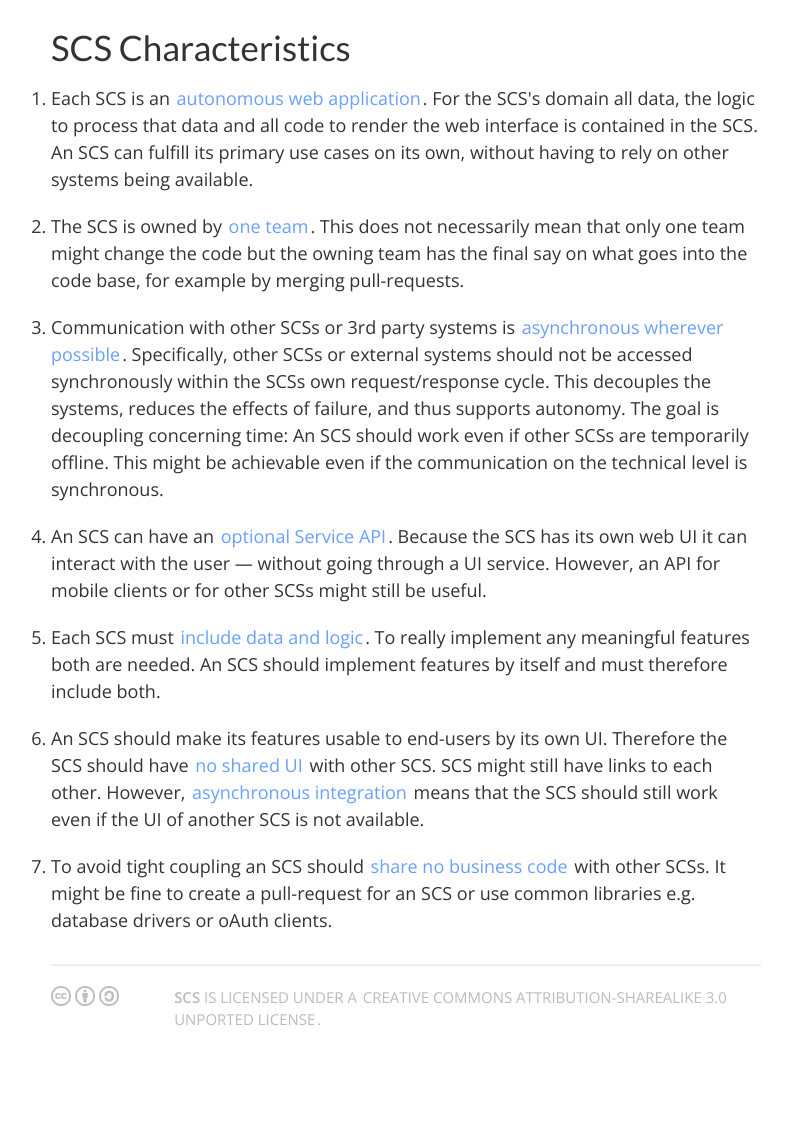
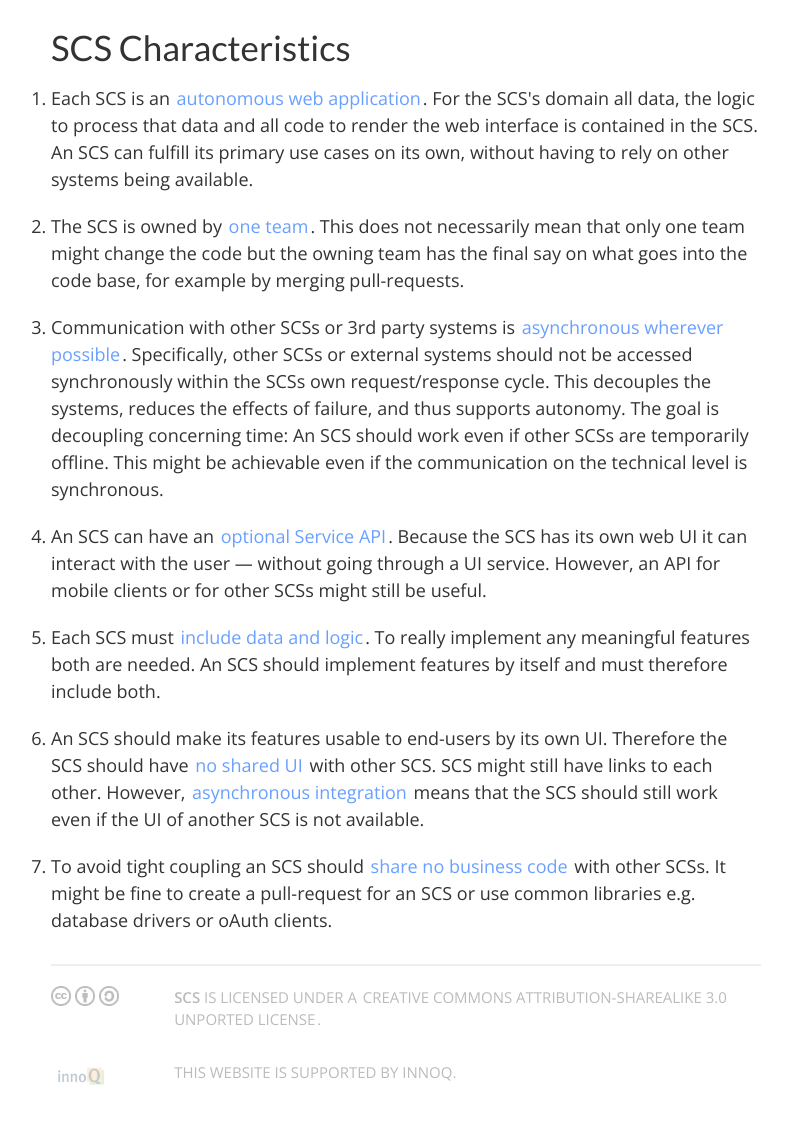
Before and after one commit to innoq/SCS, a Jekyll site: the page built from index.html, in a window 1280 px wide, cut to the strip 718-1881 px from the top of the page. Shown: the top 1124 px of the strip, without its empty margins (109-896 px from the left). Built offline with Jekyll 4.4.1, drawn with Linux system fonts in a browser that asks for light colours.

Commit message:
Added "supported by innoQ"

```diff
--- a/_layouts/default.html
+++ b/_layouts/default.html
@@ -39,7 +39,8 @@
 
         {{ content }}
 
-        <footer class="row">
+        <footer >
+           <div class="row">
 	       <div class="license-icons two columns">
         		<a rel="license" href="http://creativecommons.org/licenses/by-sa/3.0/">
         		  <img alt="Creative Commons License CC" width="20px"
@@ -55,6 +56,18 @@
 
         		<a rel="license" href="http://creativecommons.org/licenses/by-sa/3.0/">Creative Commons Attribution-ShareAlike 3.0 Unported License</a>.
 		</p>
+	   </div>
+           <div class="row">
+	      <div class="license-icons two columns">
+        		<a rel="sponsor" href="https://www.innoq.com/">
+        		  <img alt="innoQ" width="60px"
+        		       src="./img/innoQ.png" />
+		        </a>
+        	</div>
+        	<p class="license-text ten columns">
+		       This website is supported by innoQ.
+		</p>
+            </div>
 	</footer>
       </div>
     </div>
```
Also changed, not shown: img/innoQ.png (added). Lines whose indentation alone changed are shown as unchanged.
